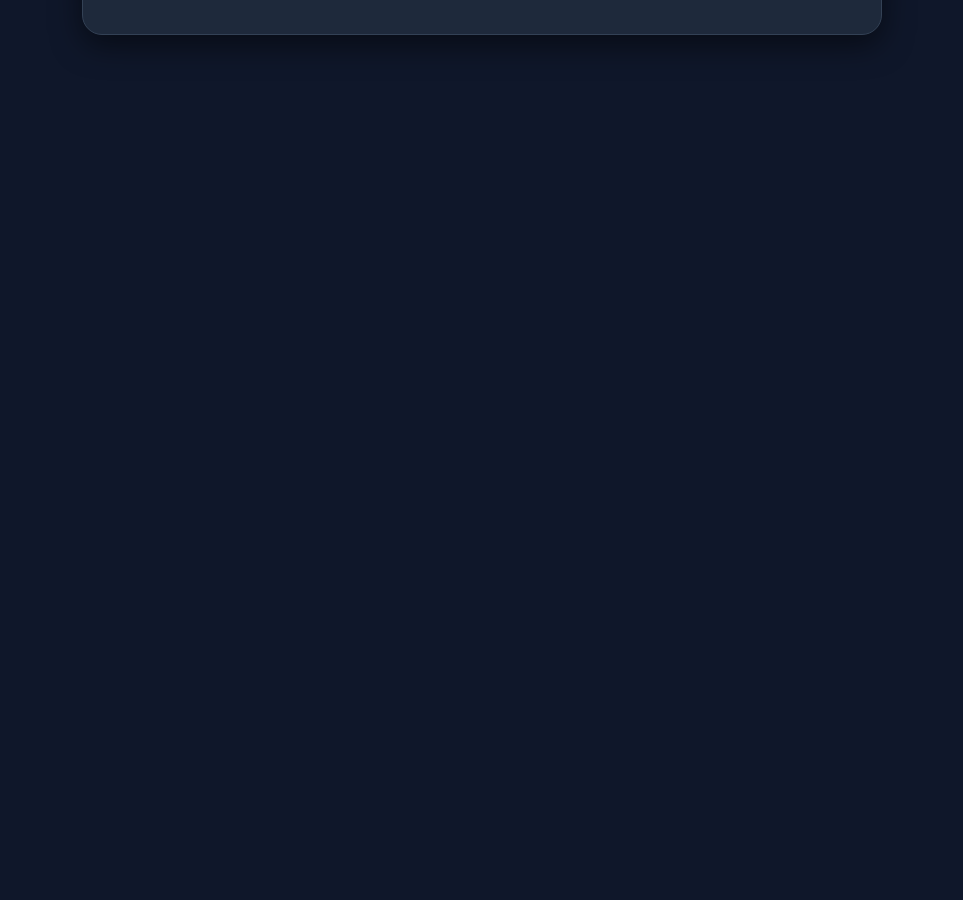
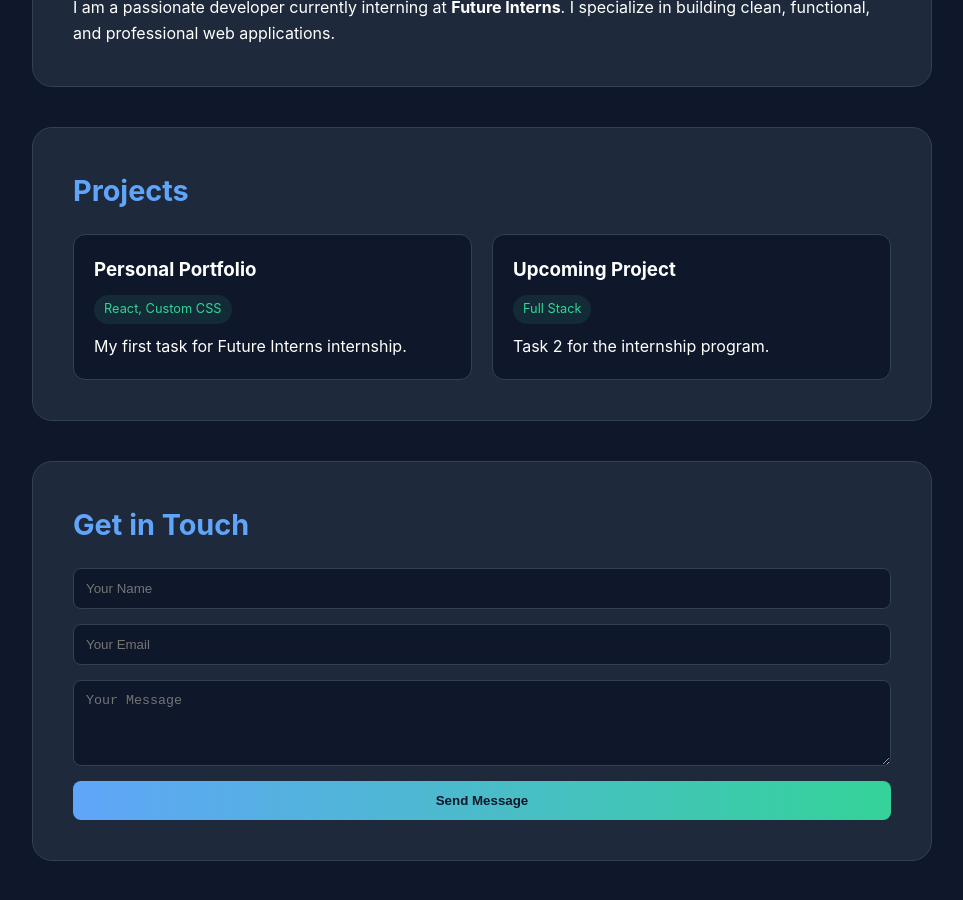
Before and after one commit to SanaShaikh171/FUTURE_FS_01, a React (Vite) app: page / in a window 1280 px wide. Shown: the part 500-1400 px from the top of the page, without its empty margins (158-1121 px from the left). Before the commit the page ends 800 px from the top, so only its background shows below. Built offline with nearby package versions, Linux system fonts and the light colour scheme.

Commit message:
Complete portfolio layout with Projects and Contact sections

```diff
--- a/src/App.css
+++ b/src/App.css
@@ -20,3 +20,74 @@
   border: 1px solid #334155;
   box-shadow: 0 10px 30px rgba(0,0,0,0.5);
 }
+/* Existing Hero styles... */
+
+.section-card {
+  background: #1e293b;
+  max-width: 900px;
+  margin: 40px auto;
+  padding: 40px;
+  border-radius: 20px;
+  border: 1px solid #334155;
+}
+
+.section-heading {
+  color: #60a5fa;
+  margin-bottom: 20px;
+  font-size: 1.8rem;
+}
+
+/* Projects Grid */
+.projects-grid {
+  display: grid;
+  grid-template-columns: repeat(auto-fit, minmax(250px, 1fr));
+  gap: 20px;
+}
+
+.project-card {
+  background: #0f172a;
+  padding: 20px;
+  border-radius: 12px;
+  border: 1px solid #334155;
+  transition: transform 0.3s ease;
+}
+
+.project-card:hover {
+  transform: translateY(-5px);
+  border-color: #34d399;
+}
+
+.tech-badge {
+  display: inline-block;
+  background: rgba(52, 211, 153, 0.1);
+  color: #34d399;
+  padding: 4px 10px;
+  border-radius: 20px;
+  font-size: 0.8rem;
+  margin: 10px 0;
+}
+
+/* Contact Form */
+.contact-form {
+  display: flex;
+  flex-direction: column;
+  gap: 15px;
+}
+
+.contact-form input, .contact-form textarea {
+  padding: 12px;
+  background: #0f172a;
+  border: 1px solid #334155;
+  color: white;
+  border-radius: 8px;
+}
+
+.send-btn {
+  background: linear-gradient(to right, #60a5fa, #34d399);
+  color: #0f172a;
+  font-weight: bold;
+  padding: 12px;
+  border: none;
+  border-radius: 8px;
+  cursor: pointer;
+}
--- a/src/App.jsx
+++ b/src/App.jsx
@@ -1,6 +1,19 @@
 import './App.css'
 
 function App() {
+  const projects = [
+    {
+      title: "Personal Portfolio",
+      tech: "React, Custom CSS",
+      desc: "My first task for Future Interns internship."
+    },
+    {
+      title: "Upcoming Project",
+      tech: "Full Stack",
+      desc: "Task 2 for the internship program."
+    }
+  ];
+
   return (
     <div className="portfolio-container">
       {/* Introduction */}
@@ -10,12 +23,37 @@ function App() {
       </header>
 
       {/* About Me Section */}
-      <section className="about-card">
-        <h2 style={{color: '#60a5fa', marginBottom: '15px'}}>About Me</h2>
+      <section className="section-card">
+        <h2 className="section-heading">About Me</h2>
         <p>
           I am a passionate developer currently interning at <strong>Future Interns</strong>.
           I specialize in building clean, functional, and professional web applications.
         </p>
+      </section>
+
+      {/* Projects Section */}
+      <section className="section-card">
+        <h2 className="section-heading">Projects</h2>
+        <div className="projects-grid">
+          {projects.map((project, index) => (
+            <div key={index} className="project-card">
+              <h3>{project.title}</h3>
+              <span className="tech-badge">{project.tech}</span>
+              <p>{project.desc}</p>
+            </div>
+          ))}
+        </div>
+      </section>
+
+      {/* Contact Section */}
+      <section className="section-card">
+        <h2 className="section-heading">Get in Touch</h2>
+        <form className="contact-form" onSubmit={(e) => e.preventDefault()}>
+          <input type="text" placeholder="Your Name" />
+          <input type="email" placeholder="Your Email" />
+          <textarea placeholder="Your Message" rows="4"></textarea>
+          <button type="submit" className="send-btn">Send Message</button>
+        </form>
       </section>
     </div>
   )
```
